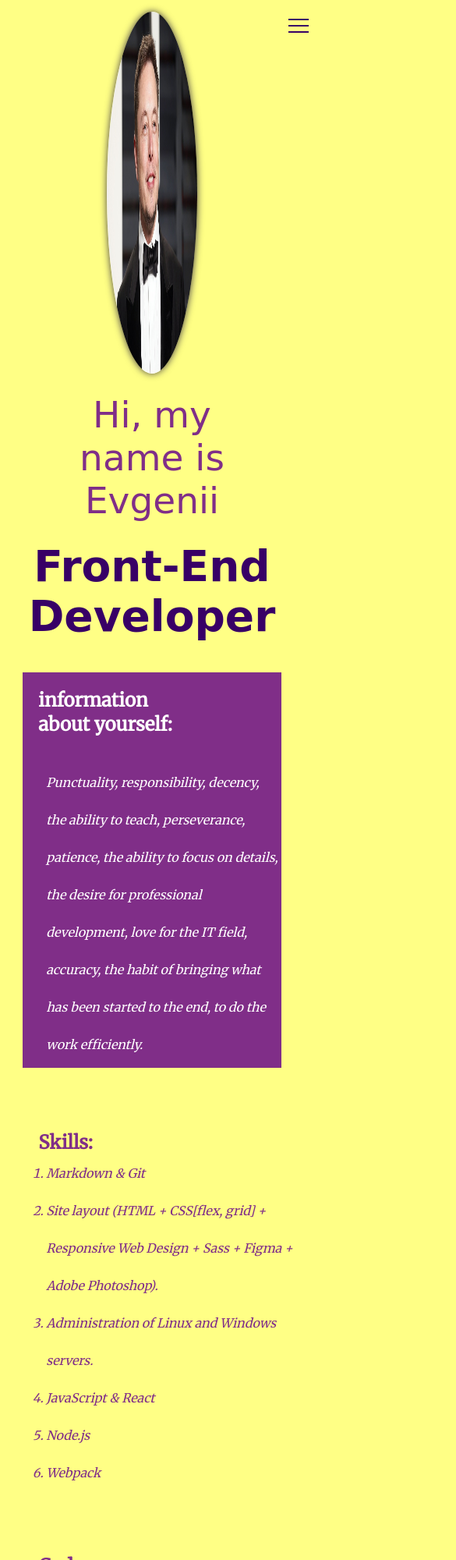
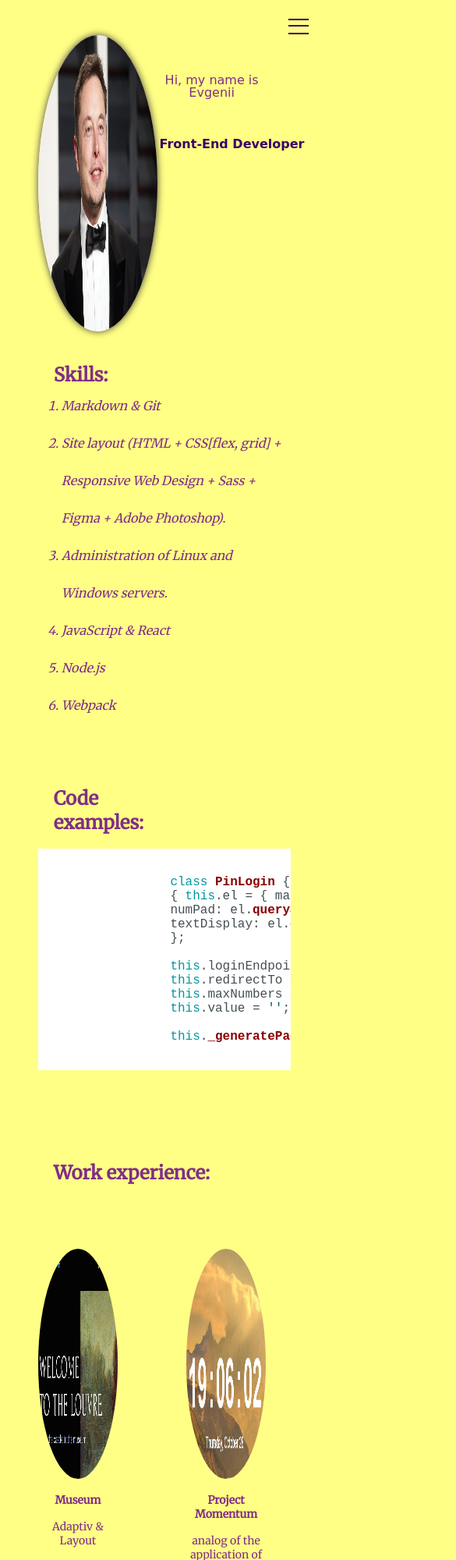
Before and after one commit to evgeniiDJS/rsschool-cv, a website: page index.html in a window 390 px wide. Shown: the top 2000 px of the page at 78% size, 585 px wide, since content can reach past the window. Drawn offline with Linux system fonts and the light colour scheme; a web font is replaced by a local one.

Commit message:
feat: adaptiv 425 px

```diff
--- a/css/adaptive.css
+++ b/css/adaptive.css
@@ -148,6 +148,88 @@
 
 
 @media screen and (max-width: 767px) {
+    .container {
+        width: 75%;
+        margin: 0 auto;
+    }
+
+    .avatars {
+        margin-top: 30px;
+        width: 55%;
+        height: 45vh;
+    }
+
+    .titles {
+        display: flex;
+    }
+
+    .titles__first {
+        cursor: default;
+        width: 50%;
+        margin-top: 80px;
+        font-size: 16px;
+        line-height: 1.0em;
+    }
+
+    .titles h1 {
+        position: absolute;
+        top: 150px;
+        left: 200px;
+        width: 50%;
+        font-size: 16px;
+    }
+
+    #information {
+        display: none;
+    }
+
+    .title-code h2 {
+        width: 60%;
+    }
+
+    .adapt {
+        width: 100%;
+    }
+
+    .title-work h2 {
+        width: 80%;
+    }
+
+    .work__project .work-item {
+        border-radius: 50%;
+        width: 35%;
+    }
+
+    .work__project .work-item h3 {
+        font-size: 14px;
+        padding-top: 18px;
+    }
+
+    .work__project .work-item p {
+        padding-top: 16px;
+        padding-bottom: 25px;
+        font-size: 14px;
+        width: 100%;
+        margin: 0 auto;
+    }
+
+    .icon__pro--museum {
+        border-radius: 50%;
+        width: 100%;
+        height: 35vh;
+    }
+
+    .icon__pro--momentum {
+        border-radius: 50%;
+        width: 100%;
+        height: 35vh;
+    }
+
+    .icon__pro--keyboard {
+        border-radius: 50%;
+        width: 100%;
+        height: 35vh;
+    }
     .nav {
         display: none;
     }
@@ -168,22 +250,18 @@
     .menu__btn > span::before,
     .menu__btn > span::after {
         display: block;
-        position: absolute;
+        position: relative;
         width: 100%;
         height: 2px;
         background-color: #380066;
     }
-    .off {
-        display: none;
-    }
-    .on {
-        display: block;
-    }
     .menu__btn > span::before {
+        position: relative;
         content: '';
         top: -8px;
     }
     .menu__btn > span::after {
+        position: relative;
         content: '';
         top: 8px;
     }
@@ -191,24 +269,27 @@
     /* контейнер меню */
     .menu__box {
         display: block;
-        position: fixed;
+        position: absolute;
         visibility: hidden;
         top: 0;
-        left: -100%;
-        width: 200px;
-        height: 100%;
+        left: 100%;
+        width: 300px;
+        height: 50%;
         margin: 0;
         padding: 50px 0;
         list-style: none;
         text-align: center;
-        background-color: #ECEFF1;
+        background-color: #802e88;
         box-shadow: 0 5px 6px rgba(0, 0, 0, .2);
+    }
+
+    .menu__box li a {
+        color: #ffff85;
     }
     /* элементы меню */
     .menu__item {
         display: block;
         padding: 12px 24px;
-        color: #333;
         font-family: 'Roboto', sans-serif;
         font-size: 20px;
         font-weight: 600;
--- a/style.css
+++ b/style.css
@@ -300,7 +300,7 @@ div {
     background-position-y: center;
     display: block;
     width: 15%;
-    height: 10vh;
+    height: 5vh;
 }
 
 #menu__toggle,
```
